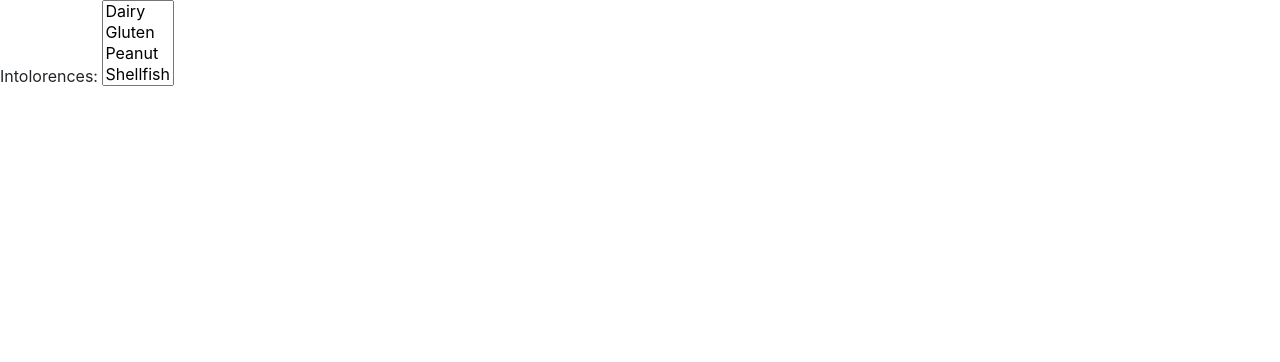
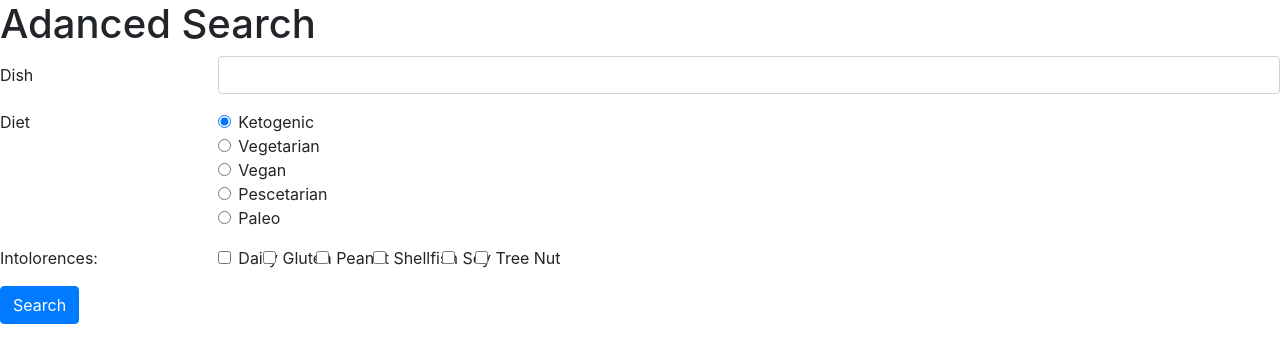
Before and after one commit to meliabt19/Recipes-Project, a website: page public/advanced-search.html in a window 1280 px wide. Drawn offline with nearby package versions, Linux system fonts and the light colour scheme.

Commit message:
made basic html layout of advanced search

```diff
--- a/public/advanced-search.html
+++ b/public/advanced-search.html
@@ -10,15 +10,92 @@
 
 <body>
 
-    <label for="intolerances">Intolorences:</label>
-    <select name="intolerances" id='dropDownId' multiple>
-        <option value="Dairy">Dairy</option>
-        <option value="Gluten">Gluten</option>
-        <option value="Peanut">Peanut</option>
-        <option value="Shellfish">Shellfish</option>
-        <option value="Soy">Soy</option>
-        <option value="Tree Nu">Tree Nut</option>
-    </select>
+    <h1>Adanced Search</h1>
+
+    <form>
+        <div class="form-group row">
+            <label for="inputEmail3" class="col-sm-2 col-form-label">Dish</label>
+            <div class="col-sm-10">
+                <input class="form-control" id="dish">
+            </div>
+        </div>
+        <fieldset class="form-group">
+            <div class="row">
+                <legend class="col-form-label col-sm-2 pt-0">Diet</legend>
+                <div class="col-sm-10">
+                    <div class="form-check">
+                        <input class="form-check-input" type="radio" name="gridRadios" id="gridRadios1"
+                            value="Ketogenic" checked>
+                        <label class="form-check-label" for="gridRadios1">
+                            Ketogenic
+                        </label>
+                    </div>
+                    <div class="form-check">
+                        <input class="form-check-input" type="radio" name="gridRadios" id="gridRadios2"
+                            value="Vegetarian">
+                        <label class="form-check-label" for="gridRadios2">
+                            Vegetarian
+                        </label>
+                    </div>
+                    <div class="form-check">
+                        <input class="form-check-input" type="radio" name="gridRadios" id="gridRadios2" value="Vegan">
+                        <label class="form-check-label" for="gridRadios2">
+                            Vegan
+                        </label>
+                    </div>
+                    <div class="form-check">
+                        <input class="form-check-input" type="radio" name="gridRadios" id="gridRadios2"
+                            value="Pescetarian">
+                        <label class="form-check-label" for="gridRadios2">
+                            Pescetarian
+                        </label>
+                    </div>
+                    <div class="form-check">
+                        <input class="form-check-input" type="radio" name="gridRadios" id="gridRadios2" value="Paleo">
+                        <label class="form-check-label" for="gridRadios2">
+                            Paleo
+                        </label>
+                    </div>
+                </div>
+            </div>
+        </fieldset>
+        <div class="form-group row">
+            <div class="col-sm-2">Intolorences:</div>
+            <div class="col-sm-10">
+                <div class="form-check">
+                    <input class="form-check-input" type="checkbox" id="dairy">
+                    <label class="form-check-label" for="gridCheck1">
+                        Dairy
+                    </label>
+                    <input class="form-check-input" type="checkbox" id="gluten">
+                    <label class="form-check-label" for="gridCheck1">
+                        Gluten
+                    </label>
+                    <input class="form-check-input" type="checkbox" id="peanut">
+                    <label class="form-check-label" for="gridCheck1">
+                        Peanut
+                    </label>
+                    <input class="form-check-input" type="checkbox" id="shellfish">
+                    <label class="form-check-label" for="gridCheck1">
+                        Shellfish
+                    </label>
+                    <input class="form-check-input" type="checkbox" id="soy">
+                    <label class="form-check-label" for="gridCheck1">
+                        Soy
+                    </label>
+                    <input class="form-check-input" type="checkbox" id="treenut">
+                    <label class="form-check-label" for="gridCheck1">
+                        Tree Nut
+                    </label>
+                </div>
+            </div>
+        </div>
+        <div class="form-group row">
+            <div class="col-sm-10">
+                <button type="submit" class="btn btn-primary">Search</button>
+            </div>
+        </div>
+    </form>
 
     <script src="https://cdnjs.cloudflare.com/ajax/libs/jquery/3.2.1/jquery.min.js"></script>
     <script src="https://code.jquery.com/jquery-3.5.1.slim.min.js"
--- a/public/js/advanced-search.js
+++ b/public/js/advanced-search.js
@@ -1,10 +1,19 @@
 const API_KEY = '520acba345fb4fc582e4496d65f38cef';
 
 $(document).ready(() => {
-  const intolerances = [];
 
+  const dish = $('#dish').val();
+
+  const diet = '';
+
+  const intolerances = ['peanut'];
+  intolOptions = 'soy';
   intolerances.push(intolOptions);
 
-  const query = `https://api.spoonacular.com/recipes/complexSearch?query=chocolate&number=10&maxSugar=40&intolerances=${intolerances}&apiKey=${API_KEY}`;
 
+  const query = `https://api.spoonacular.com/recipes/complexSearch?query=${dish}&diet=${diet}&intolerances=${intolerances}&apiKey=${API_KEY}`;
+
+
+  console.log(query);
+  console.log(dish);
 });
```
